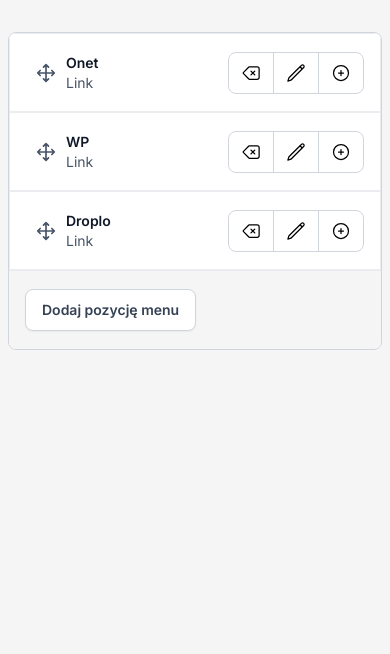
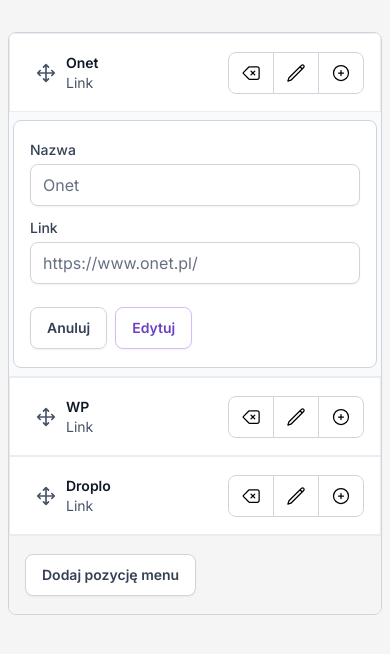
Before and after one commit to SD91PL/drop-menu, a Next.js app: page / in a window 390 px wide. Both pictures are taken after a click on the button 296 px from the left and 72 px from the top of the page. Shown: the top 654 px of the page. Built offline with nearby package versions, Linux system fonts and the light colour scheme.

Commit message:
feat: add edit state to MenuItem.jsx and create reusable MenuForm.jsx for adding/editing items

```diff
--- a/components/MenuForm.jsx
+++ b/components/MenuForm.jsx
@@ -7,7 +7,12 @@
 	link: z.string().url('Podaj poprawny URL'),
 })
 
-export default function MenuForm({ onSubmit, onCancel, defaultValues }) {
+export default function MenuForm({
+	onSubmit,
+	onCancel,
+	defaultValues,
+	isEditing,
+}) {
 	const {
 		register,
 		handleSubmit,
@@ -24,7 +29,7 @@
 	}
 
 	const handleClearFields = () => {
-		reset() // Reset form fields
+		reset({ name: '', link: '' }) // Reset fields to empty strings
 	}
 
 	return (
@@ -50,7 +55,8 @@
 						<p className='text-red-500'>{errors.link?.message}</p>
 					</div>
 				</div>
-				<div className='flex justify-start items-center gap-2 min-h-[79px] text-sm font-semibold'>
+				<div className='flex justify-between items-center min-h-[79px] text-sm font-semibold'>
+					<div className='flex gap-2'>
 						<button
 							type='button'
 							onClick={onCancel}
@@ -60,14 +66,16 @@
 						<button
 							type='submit'
 							className='py-[0.625rem] px-4 border border-[#D6BBFB] rounded-lg text-[#6941C6] shadow-sm hover:shadow focus:shadow outline-none transition-shadow'>
-						Dodaj
+							{isEditing ? 'Edytuj' : 'Dodaj'}
 						</button>
+					</div>
 				</div>
 			</form>
 			{/* Clearing form fields - start */}
 			<div className='hidden sm:block min-w-[60px] sm:min-w-[80px]'>
 				<div className='flex w-full justify-center'>
 					<button
+						type='button'
 						onClick={handleClearFields}
 						className='flex justify-center items-center w-10 h-9 hover:scale-105 transition-transform outline-gray-200'>
 						<img
--- a/components/MenuItem.jsx
+++ b/components/MenuItem.jsx
@@ -1,5 +1,7 @@
+import { useState } from 'react'
 import { useSortable } from '@dnd-kit/sortable'
 import { CSS } from '@dnd-kit/utilities'
+import MenuForm from './MenuForm'
 
 export default function MenuItem({
 	id,
@@ -9,12 +11,19 @@
 	onEdit,
 	onAddNested,
 }) {
+	const [isEditing, setIsEditing] = useState(false) // Control edit state
+
 	const { attributes, listeners, setNodeRef, transform, transition } =
 		useSortable({ id })
 
 	const style = {
 		transform: CSS.Transform.toString(transform),
 		transition,
+	}
+
+	const handleEditSubmit = data => {
+		onEdit(id, data) // Trigger the edit handler
+		setIsEditing(false) // Exit edit mode
 	}
 
 	return (
@@ -61,7 +70,7 @@
 						<span className='hidden sm:inline'>Usuń</span>
 					</button>
 					<button
-						onClick={() => onEdit(id)}
+						onClick={() => setIsEditing(prev => !prev)} // Toggle edit mode
 						className='p-[0.625rem] px-3 sm:px-4 border-r border-r-[#D0D5DD] outline-gray-200'>
 						<img
 							src='/icons/edit.svg'
@@ -85,6 +94,18 @@
 				</div>
 				{/* MenuItem Buttons - end */}
 			</div>
+
+			{/* Edit form */}
+			{isEditing && (
+				<div className='py-2 px-1 sm:py-4 sm:px-6 w-full bg-[#F9FAFB] border-b border-b-[#EAECF0]'>
+					<MenuForm
+						defaultValues={{ name, link }} // Pass initial values for the form
+						onSubmit={handleEditSubmit} // Handle the form submission
+						onCancel={() => setIsEditing(false)} // Cancel editing
+						isEditing={true} // Indicate that the form is in edit mode
+					/>
+				</div>
+			)}
 		</li>
 	)
 }
```
Lines whose indentation alone changed are shown as unchanged.
